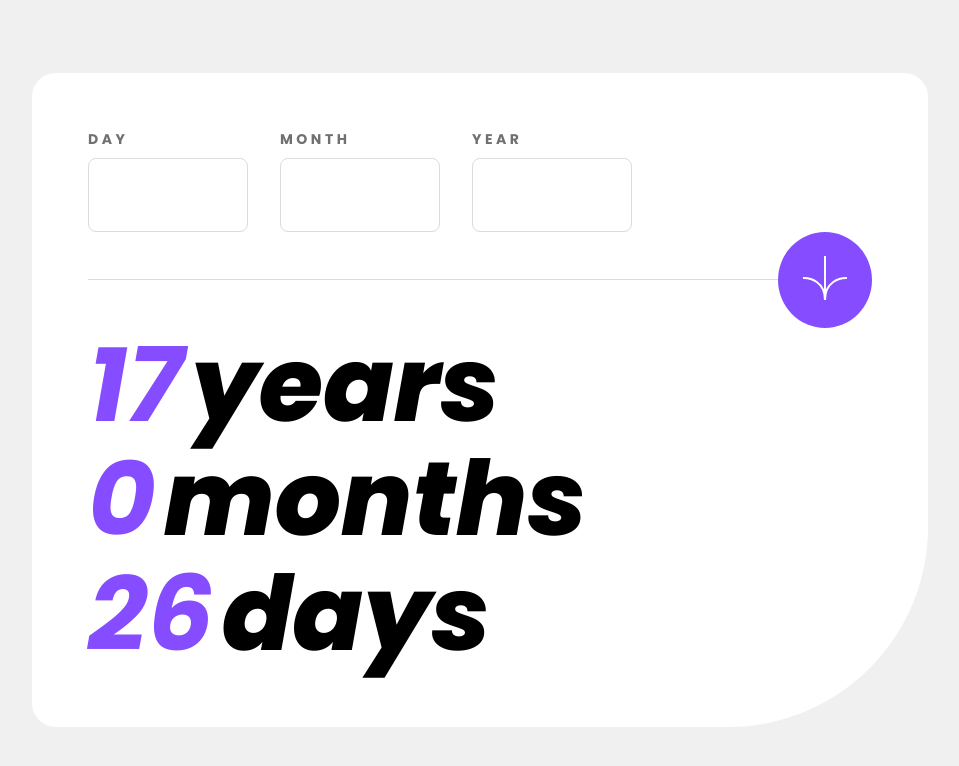
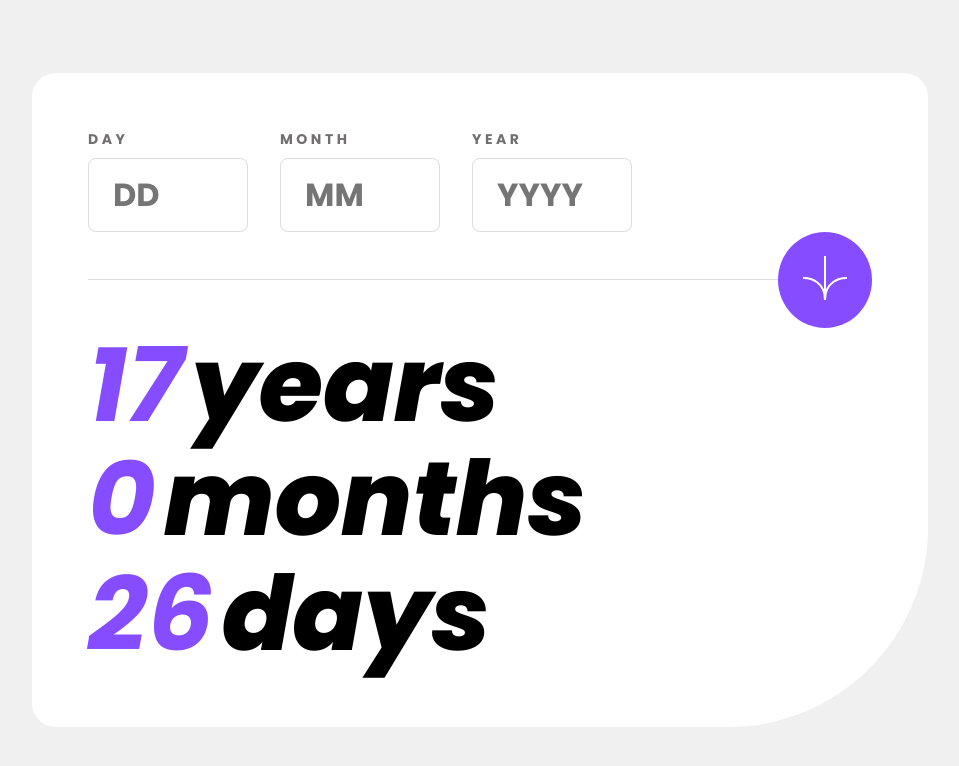
Before and after one commit to GustavoGigacz/frontend-challenge2, a Next.js app: page / in a window 1280 px wide. Shown: the top 766 px of the page, without its empty margins (160-1119 px from the left). Built offline with nearby package versions, Linux system fonts and the light colour scheme.

Commit message:
connect inputs to useState

```diff
--- a/components/shared/Inputs.tsx
+++ b/components/shared/Inputs.tsx
@@ -1,21 +1,56 @@
 import styled from "styled-components";
 import { Input, InputLabel } from "./styles";
+import { Dispatch, SetStateAction, useState } from "react";
 
-const Inputs = (): JSX.Element => {
+interface InputsProps {
+  form: {
+    day: string;
+    month: string;
+    year: string;
+  };
+
+  setForm: Dispatch<
+    SetStateAction<{
+      day: string;
+      month: string;
+      year: string;
+    }>
+  >;
+}
+
+const Inputs = ({ form, setForm }: InputsProps): JSX.Element => {
   return (
     <>
       <Container>
         <div>
           <InputLabel>Day</InputLabel>
-          <Input />
+          <Input
+            placeholder='DD'
+            value={form.day}
+            onChange={(e) => {
+              setForm({ ...form, day: e.target.value });
+            }}
+          />
         </div>
         <div>
           <InputLabel>Month</InputLabel>
-          <Input />
+          <Input
+            placeholder='MM'
+            value={form.month}
+            onChange={(e) => {
+              setForm({ ...form, month: e.target.value });
+            }}
+          />
         </div>
         <div>
           <InputLabel>Year</InputLabel>
-          <Input />
+          <Input
+            placeholder='YYYY'
+            value={form.year}
+            onChange={(e) => {
+              setForm({ ...form, year: e.target.value });
+            }}
+          />
         </div>
       </Container>
     </>
--- a/pages/index.tsx
+++ b/pages/index.tsx
@@ -4,18 +4,31 @@ import styled from "styled-components";
 import Inputs from "../components/shared/Inputs";
 import Button from "../components/shared/Button";
 import Display from "../components/shared/Display";
+import { FormEventHandler, useState } from "react";
 
 const inter = Inter({ subsets: ["latin"] });
 
 export default function Home() {
+  const [form, setForm] = useState({
+    day: "",
+    month: "",
+    year: "",
+  });
+
+  const handleSubmit: FormEventHandler<HTMLFormElement> = (e) => {
+    e.preventDefault();
+
+    console.log("formulario enviado");
+  };
+
   return (
     <>
       <Section>
         <Container>
-          <InputContainer>
-            <Inputs />
+          <form onSubmit={handleSubmit}>
+            <Inputs form={form} setForm={setForm} />
             <Button />
-          </InputContainer>
+          </form>
           <Display />
         </Container>
       </Section>
@@ -52,5 +65,3 @@ const Container = styled.div`
 //   border: none;
 //   background-color: rgba(220, 220, 220, 1);
 // `;
-
-const InputContainer = styled.form``;
```
